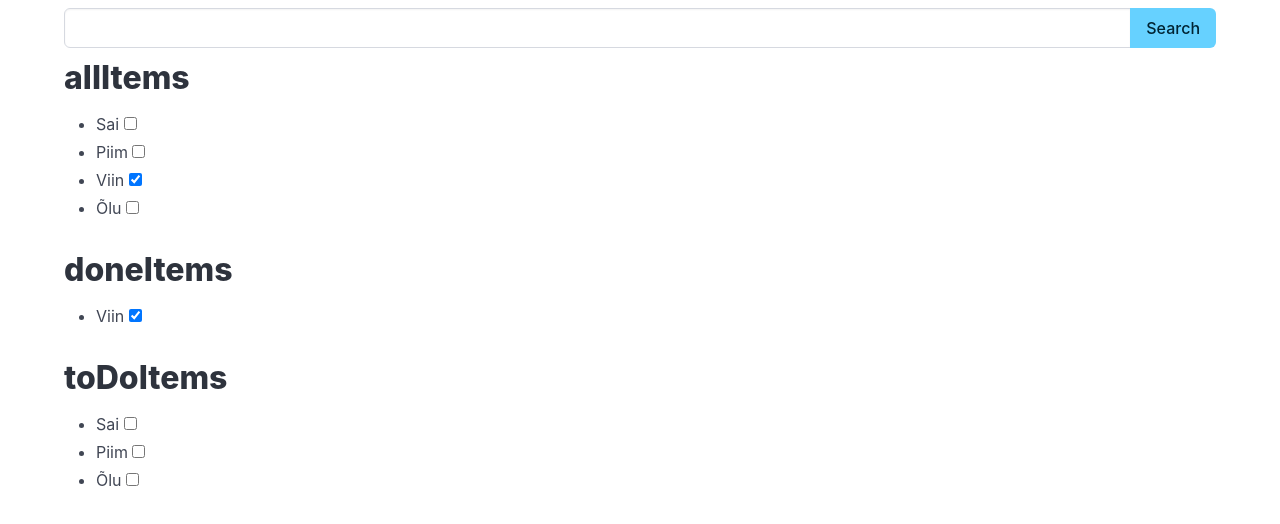
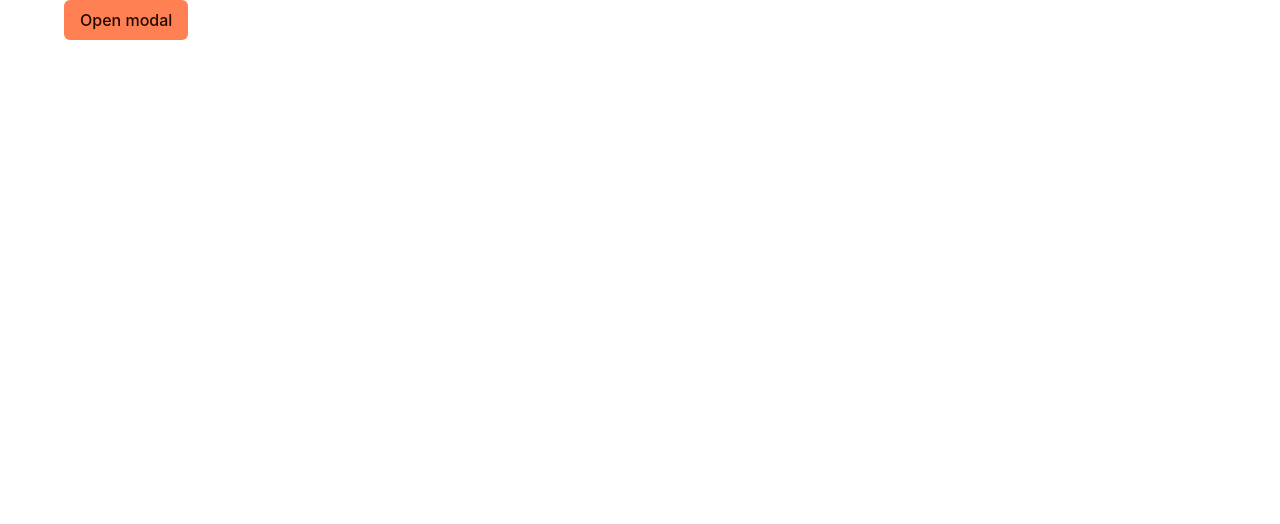
Before and after one commit to M4stas/learnnode, a Vue app: page / in a window 1280 px wide. Shown: the top 524 px of the page. Built offline with nearby package versions, Linux system fonts and the light colour scheme.

Commit message:
Add modal example

```diff
--- a/src/app.vue
+++ b/src/app.vue
@@ -1,51 +1,19 @@
 <script setup>
-import { computed, ref } from 'vue';
-import ItemList from './ItemList.vue';
-let i = 1;
-let items = ref([
-    {id: i++, text: 'Sai',isDone: false},
-    {id: i++, text: 'Piim',isDone: false},
-    {id: i++, text: 'Viin',isDone: true},
-    {id: i++, text: 'Õlu',isDone: false},
-]);
-let newItem = ref('');
+import { ref } from 'vue';
+import Modal from './components/Modal.vue';
 
-let doneItems = computed(() => items.value.filter(i => i.isDone));
-let todoItems = computed(() => items.value.filter(i => !i.isDone));
+let modal1Active = ref(false);
 
-function add(){
-    if(newItem.value.trim() !== '') {
-        items.value.push({id: i++, text: newItem.value.trim(), isDone: false });
-    }
-    newItem.value = '';
-}
+
+
 </script>
 
 <template>
     <div class="container">
-        <div class="field has-addons mt-2">
-            <div class="control is-expanded">
-                <input class="input" type="text" v-model="newItem" @keypress.enter="add">
-            </div>
-            <div class="control">
-                <button class="button is-info" @click="add">
-                    Search
-                </button>
-            </div>
-        </div>
+        <button class="button is-primary" @click="modal1Active=true">Open modal</button>
 
-        <div class="content">
-            <ItemList :items="items" title="allItems"></ItemList>
-            <ItemList :items="doneItems" title="doneItems"></ItemList>
-            <ItemList :items="todoItems" title="toDoItems"></ItemList>
-
-        </div>
-
+        <Modal :active="modal1Active" @close="modal1Active=false"></Modal>
     </div>
-
-
 </template>
 
-<style>
-
-</style>
+<style></style>
--- /dev/null
+++ b/src/components/Modal.vue
@@ -0,0 +1,15 @@
+<script setup>
+defineProps(['active']);
+</script>
+
+<template>
+    <div class="modal" :class="{ 'is-active': active }">
+        <div class="modal-background" @click="$emit('close')"></div>
+        <div class="modal-content">
+            <p class="image is-4by3">
+                <img src="https://bulma.io/assets/images/placeholders/1280x960.png" alt="">
+            </p>
+        </div>
+        <button class="modal-close is-large" aria-label="close" @click="$emit('close')"></button>
+    </div>
+</template>
```
Also changed, not shown: src/pages/ToDo.vue (added, +49 -0 lines), src/components/ItemList.vue (renamed from src/ItemList.vue).
